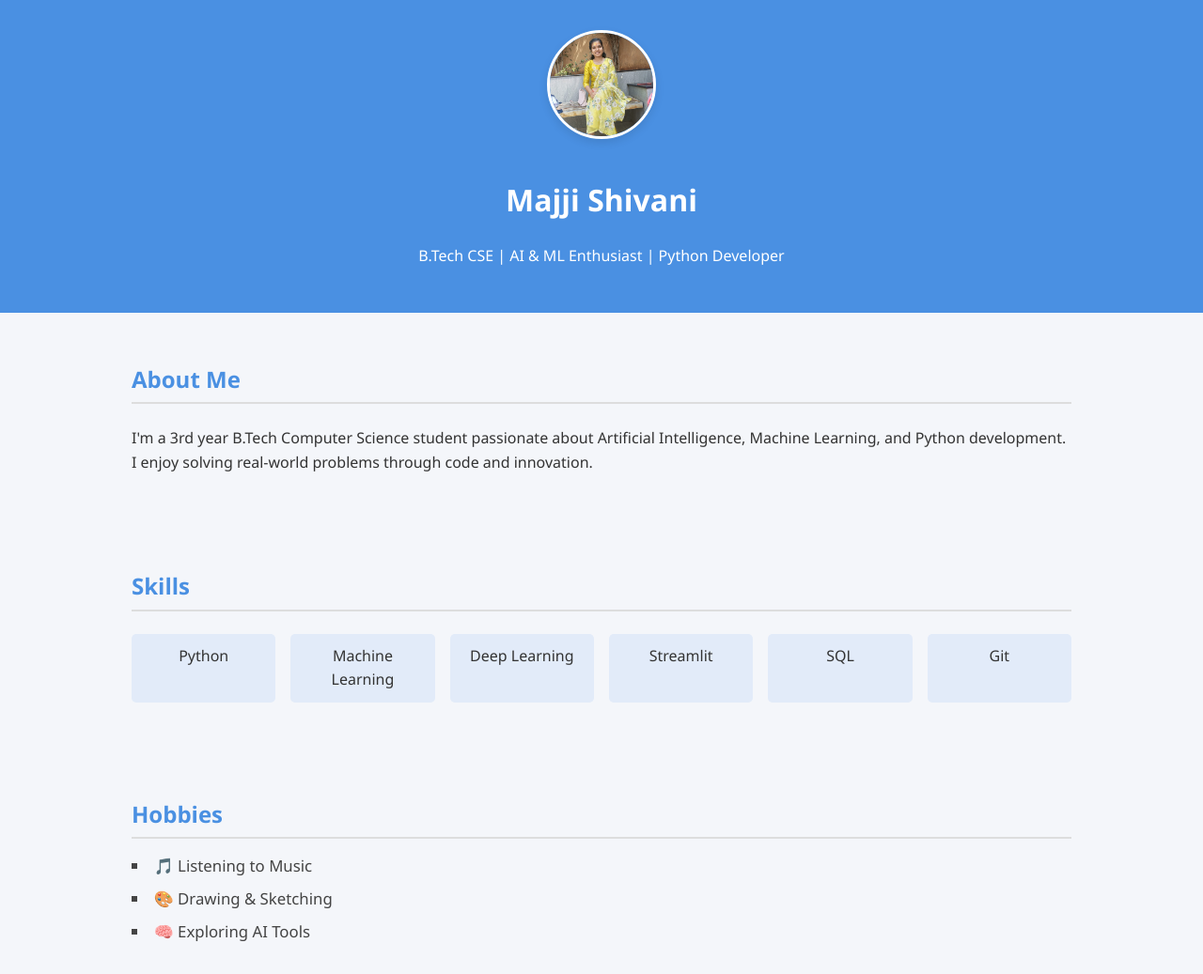
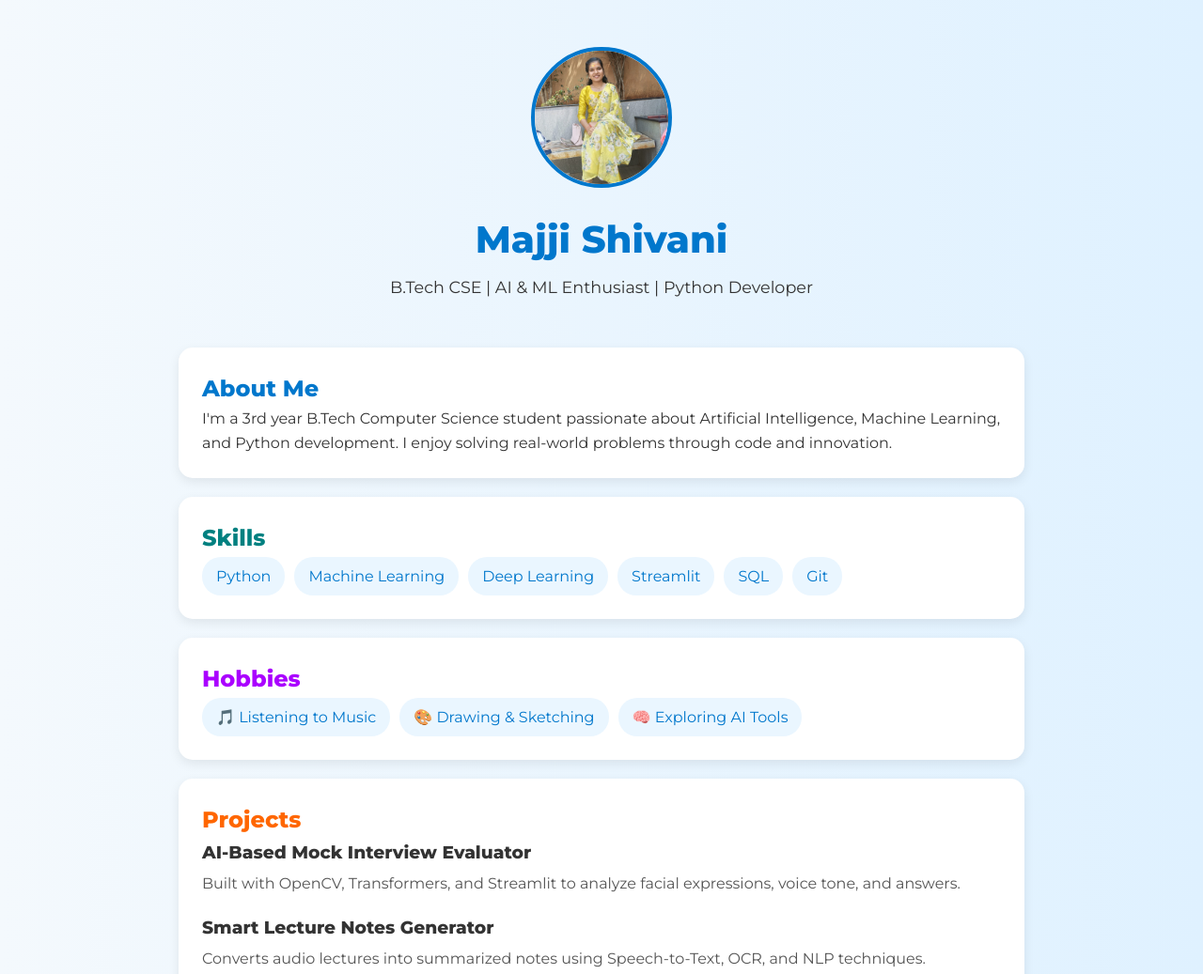
Before and after one commit to majjishivani/portfolio-project-for-micro-IT, a plain HTML site: page index.html in a window 1280 px wide. Shown: the top 1037 px of the page at 94% size. Drawn offline with Linux system fonts and the light colour scheme.

Commit message:
style.css

```diff
--- a/style.css
+++ b/style.css
@@ -1,129 +1,154 @@
+/* Global Styles */
+* {
+  margin: 0;
+  padding: 0;
+  box-sizing: border-box;
+  font-family: 'Montserrat', sans-serif;
+}
+
 body {
-  margin: 0;
-  font-family: "Segoe UI", sans-serif;
-  background-color: #f4f6fa;
+  background: linear-gradient(to right, #f4f9fd, #dff1ff);
   color: #333;
   line-height: 1.6;
+  padding: 20px;
 }
 
+/* Header */
 header {
-  background: #4a90e2;
-  color: white;
   text-align: center;
-  padding: 2rem;
+  padding: 30px 0;
 }
 
 .profile-pic {
-  width: 110px;
-  height: 110px;
+  width: 150px;
+  height: 150px;
+  border-radius: 50%;
   object-fit: cover;
-  border-radius: 50%;
-  border: 3px solid white;
-  margin-bottom: 10px;
-  box-shadow: 0 4px 10px rgba(0,0,0,0.1);
+  border: 4px solid #0077cc;
+  margin-bottom: 15px;
 }
 
-section {
-  padding: 2rem 10%;
-  max-width: 1000px;
-  margin: auto;
+header h1 {
+  font-size: 2.5rem;
+  margin-bottom: 5px;
+  color: #0077cc;
 }
 
-h2 {
-  color: #4a90e2;
-  border-bottom: 2px solid #ddd;
-  padding-bottom: 0.3rem;
-  margin-bottom: 1.5rem;
+header p {
+  font-size: 1.1rem;
+  color: #333;
 }
 
-.skills ul {
-  list-style: none;
-  padding-left: 0;
-  display: grid;
-  grid-template-columns: repeat(auto-fit, minmax(120px, 1fr));
-  gap: 1rem;
+/* Sections */
+section {
+  background: #fff;
+  margin: 20px auto;
+  padding: 25px;
+  max-width: 900px;
+  border-radius: 15px;
+  box-shadow: 0 4px 12px rgba(0, 0, 0, 0.08);
 }
 
-.skills li {
-  background: #e2ebf9;
-  padding: 0.7rem;
-  border-radius: 5px;
-  text-align: center;
-  transition: 0.3s ease;
+/* Section Headings with Different Colors */
+.about h2 {
+  color: #0077cc;
 }
 
-.skills li:hover {
-  background: #d2ddf4;
+.skills h2 {
+  color: #008080;
 }
 
-.projects .project {
-  background: #ffffff;
-  margin-bottom: 1.2rem;
-  padding: 1rem;
-  border-left: 5px solid #4a90e2;
-  border-radius: 6px;
-  box-shadow: 0 1px 5px rgba(0,0,0,0.1);
+.projects h2 {
+  color: #ff6600;
 }
 
-.hobbies ul {
-  list-style: square inside;
-  padding-left: 0;
-  font-size: 1.05rem;
-  color: #444;
-  margin-top: -0.5rem;
+.hobbies h2 {
+  color: #aa00ff;
 }
 
-.hobbies li {
-  margin-bottom: 0.5rem;
+.education h2 {
+  color: #cc0000;
 }
 
-.education .edu-entry {
+.contact h2 {
+  color: #228b22;
+}
+
+/* Lists */
+.skills ul,
+.hobbies ul {
+  list-style: none;
+  display: flex;
+  flex-wrap: wrap;
+  gap: 10px;
+}
+
+.skills li,
+.hobbies li {
+  background: #eaf6ff;
+  padding: 8px 15px;
+  border-radius: 20px;
+  font-weight: 500;
+  color: #0077cc;
+}
+
+/* Projects */
+.project {
+  margin-bottom: 20px;
+}
+
+.project h3 {
+  color: #333;
+  margin-bottom: 5px;
+}
+
+.project p {
+  color: #555;
+}
+
+/* Education Section */
+.edu-entry {
   display: flex;
   align-items: center;
-  background: #fff;
-  padding: 1rem;
-  margin-bottom: 1.5rem;
-  border-radius: 8px;
-  box-shadow: 0 2px 6px rgba(0,0,0,0.1);
+  margin-bottom: 20px;
+  gap: 15px;
 }
 
 .edu-img {
-  width: 90px;
-  height: 90px;
+  width: 100px;
+  height: 100px;
+  border-radius: 12px;
   object-fit: cover;
-  border-radius: 6px;
-  margin-right: 1rem;
+  border: 2px solid #0077cc;
 }
 
 .edu-text h3 {
-  margin: 0.3rem 0;
+  margin: 0;
+  font-size: 1.2rem;
+  color: #222;
 }
 
+.edu-text p {
+  margin: 2px 0;
+  color: #444;
+}
+
+/* Contact */
 .contact a {
-  color: #4a90e2;
+  color: #0077cc;
   text-decoration: none;
+  font-weight: 500;
 }
 
 .contact a:hover {
   text-decoration: underline;
 }
 
+/* Footer */
 footer {
   text-align: center;
-  background: #4a90e2;
-  color: white;
-  padding: 1rem;
-  margin-top: 3rem;
+  padding: 15px;
+  font-size: 0.9rem;
+  color: #666;
+  margin-top: 40px;
 }
-
-/* Mobile Responsive */
-@media (max-width: 768px) {
-  .education .edu-entry {
-    flex-direction: column;
-    text-align: center;
-  }
-
-  .edu-img {
-    margin: 0 0 1rem 0;
-  }
-}
```
